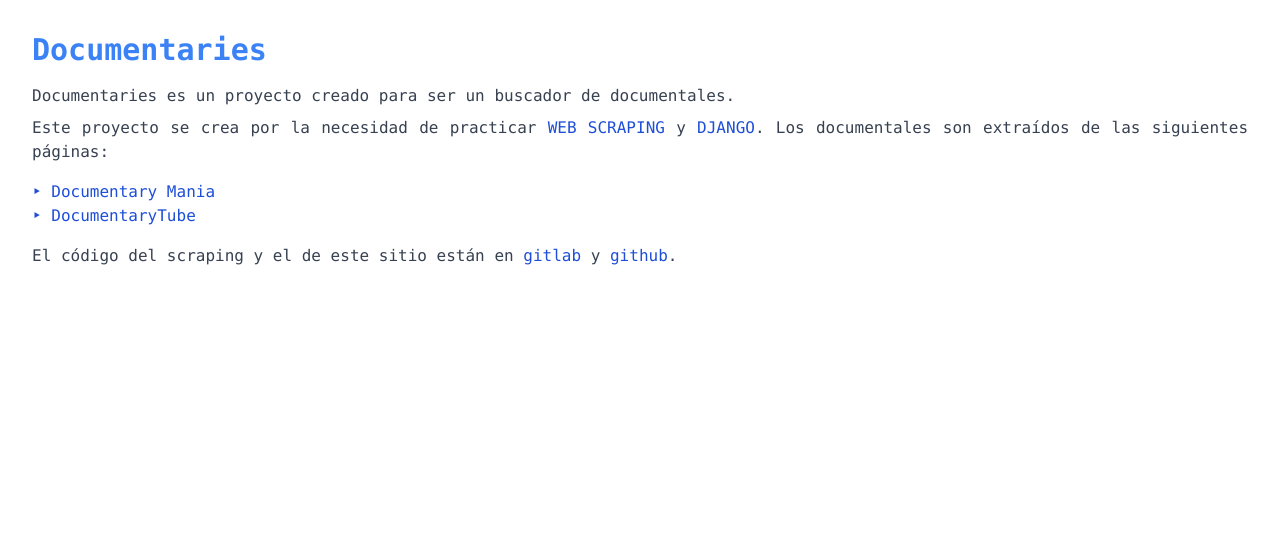
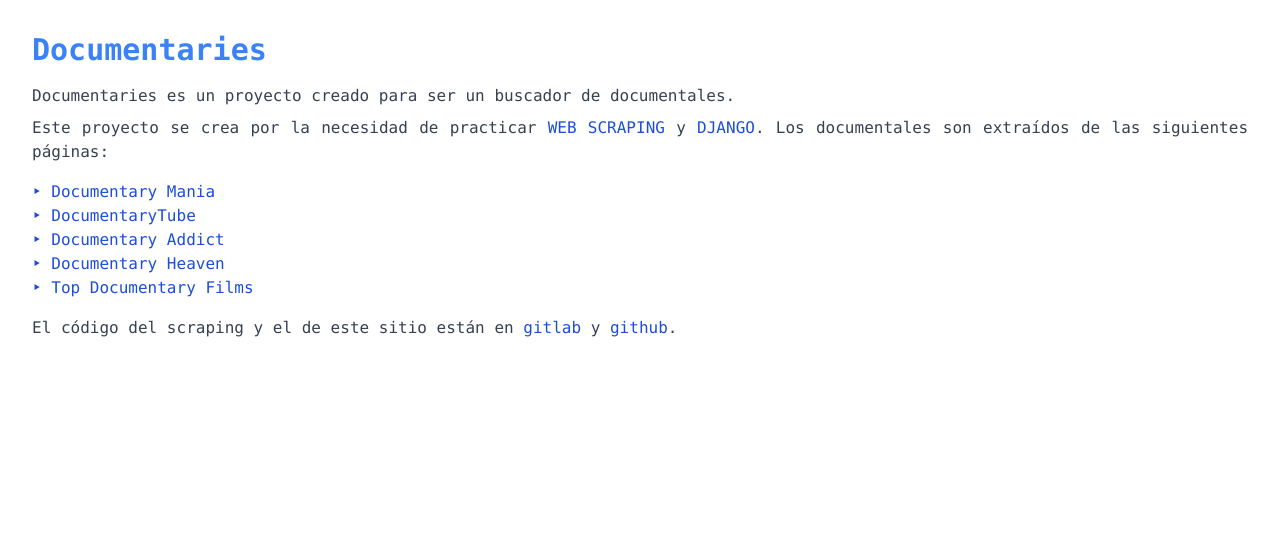
Before and after one commit to unrecano/documentales.web, a Django app: page /about/ in a window 1280 px wide. Shown: the part 76-612 px from the top of the page. Run offline with Django 3.2, Linux system fonts and the light colour scheme.

Commit message:
update sites.

```diff
--- a/documentaries/web/templates/documentaries/about.html
+++ b/documentaries/web/templates/documentaries/about.html
@@ -10,6 +10,9 @@
   <ul class="my-4 text-base text-blue-700 text-justify font-mono">
     <li><a href="https://www.documentarymania.com/" target="blank">&#8227; Documentary Mania</a></li>
     <li><a href="http://www.documentarytube.com/" target="blank">&#8227; DocumentaryTube</a></li>
+    <li><a href="https://documentaryaddict.com" target="blank">&#8227; Documentary Addict</a></li>
+    <li><a href="https://documentaryheaven.com" target="blank">&#8227; Documentary Heaven</a></li>
+    <li><a href="https://topdocumentaryfilms.com" target="blank">&#8227; Top Documentary Films</a></li>
   </ul>
   <p class="text-base text-gray-700 text-justify font-mono">El código del scraping y el de este sitio están en <a target="blank" class="text-blue-700" href="https://gitlab.com/unrecano/documentaries.web">gitlab</a> y <a target="blank" class="text-blue-700" href="https://github.com/unrecano/documentaries.web">github</a>.</p>
 </div>
```
Also changed, not shown: README.md.
